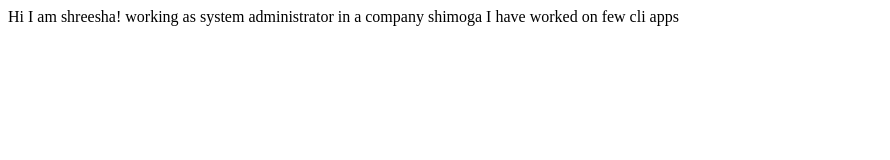
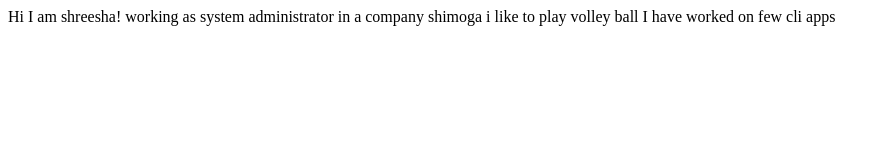
Before and after one commit to shreeshabhakta/shreesha-new-portfolio, a plain HTML site: page index.html in a window 1280 px wide. Shown: the whole page, without its empty margins (0-890 px from the left). Drawn offline with Linux system fonts and the light colour scheme.

Commit message:
Update :interest

```diff
--- a/index.html
+++ b/index.html
@@ -10,7 +10,7 @@
     Hi I am shreesha!
     working as system administrator in a company
     shimoga
-
+    i like to play volley ball
     I have worked on few cli apps
 </body>
 </html>
```
